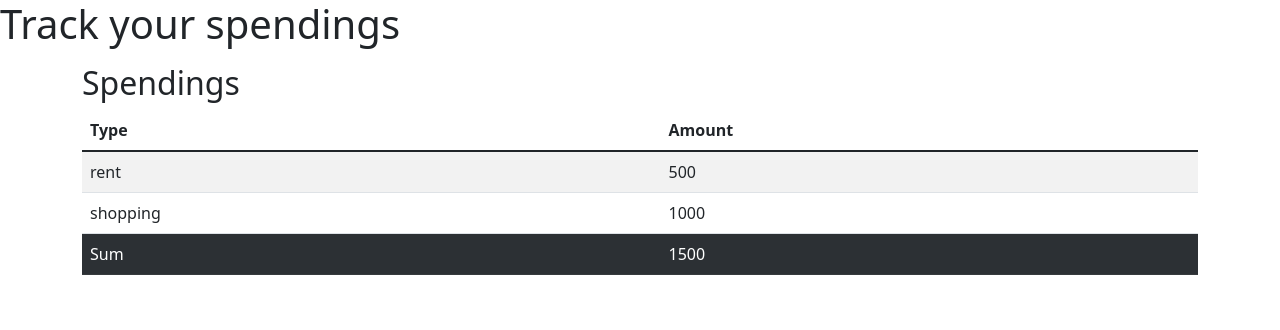
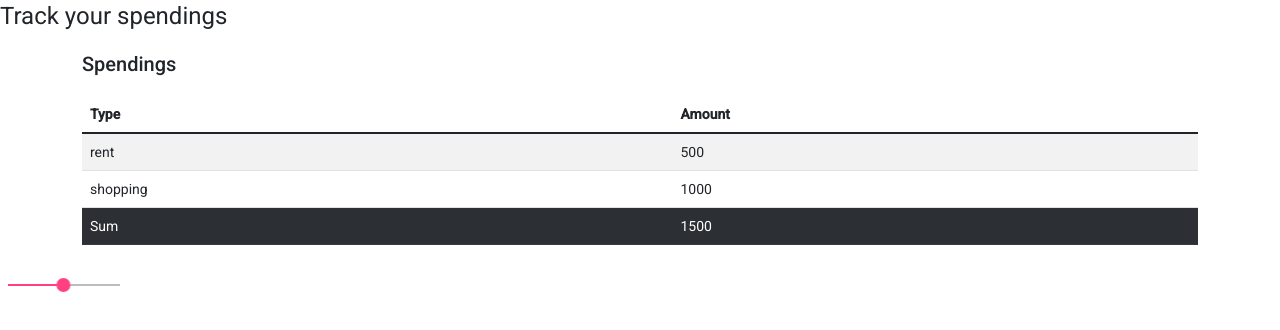
Before and after one commit to lugd0n/spending-tracker, an Angular app: page / in a window 1280 px wide. Shown: the top 330 px of the page. Built offline with nearby package versions, Linux system fonts and the light colour scheme; data requests are answered from the project's data file.

Commit message:
adds material

```diff
--- a/angular.json
+++ b/angular.json
@@ -27,6 +27,7 @@
               "src/assets"
             ],
             "styles": [
+              "./node_modules/@angular/material/prebuilt-themes/indigo-pink.css",
               "node_modules/bootstrap/dist/css/bootstrap.min.css",
               "src/styles.scss"
             ],
@@ -97,6 +98,7 @@
               "src/assets"
             ],
             "styles": [
+              "./node_modules/@angular/material/prebuilt-themes/indigo-pink.css",
               "src/styles.css"
             ],
             "scripts": []
--- a/package.json
+++ b/package.json
@@ -8,15 +8,16 @@
     "watch": "ng build --watch --configuration development",
     "test": "ng test",
     "json-server": "json-server --watch src\\assets\\db.json"
-
   },
   "private": true,
   "dependencies": {
     "@angular/animations": "~13.2.0",
+    "@angular/cdk": "~13.3.9",
     "@angular/common": "~13.2.0",
     "@angular/compiler": "~13.2.0",
     "@angular/core": "~13.2.0",
     "@angular/forms": "~13.2.0",
+    "@angular/material": "~13.3.9",
     "@angular/platform-browser": "~13.2.0",
     "@angular/platform-browser-dynamic": "~13.2.0",
     "@angular/router": "~13.2.0",
--- a/src/app/app.component.html
+++ b/src/app/app.component.html
@@ -3,3 +3,5 @@
 <h1>Track your spendings</h1>
 
 <app-spending-list></app-spending-list>
+
+<mat-slider min="1" max="100" step="1" value="50"></mat-slider>
--- a/src/app/app.module.ts
+++ b/src/app/app.module.ts
@@ -4,6 +4,8 @@
 
 import { AppComponent } from './app.component';
 import { SpendingListComponent } from './spending-list/spending-list.component';
+import { BrowserAnimationsModule } from '@angular/platform-browser/animations';
+import { MatSliderModule } from '@angular/material/slider';
 
 
 @NgModule({
@@ -14,6 +16,8 @@
   imports: [
     BrowserModule,
     HttpClientModule,
+    BrowserAnimationsModule,
+    MatSliderModule,
   ],
 
   providers: [],
--- a/src/index.html
+++ b/src/index.html
@@ -6,8 +6,11 @@
   <base href="/">
   <meta name="viewport" content="width=device-width, initial-scale=1">
   <link rel="icon" type="image/x-icon" href="favicon.ico">
+  <link rel="preconnect" href="https://fonts.gstatic.com">
+  <link href="https://fonts.googleapis.com/css2?family=Roboto:wght@300;400;500&display=swap" rel="stylesheet">
+  <link href="https://fonts.googleapis.com/icon?family=Material+Icons" rel="stylesheet">
 </head>
-<body>
+<body class="mat-typography">
   <app-root></app-root>
 </body>
 </html>
--- a/src/styles.scss
+++ b/src/styles.scss
@@ -1,2 +1,5 @@
 /* You can add global styles to this file, and also import other style files */
 @import "~bootstrap/dist/css/bootstrap.css";
+
+html, body { height: 100%; }
+body { margin: 0; font-family: Roboto, "Helvetica Neue", sans-serif; }
```
Also changed, not shown: 1 other file (tests, documents, lock files or other folders).
